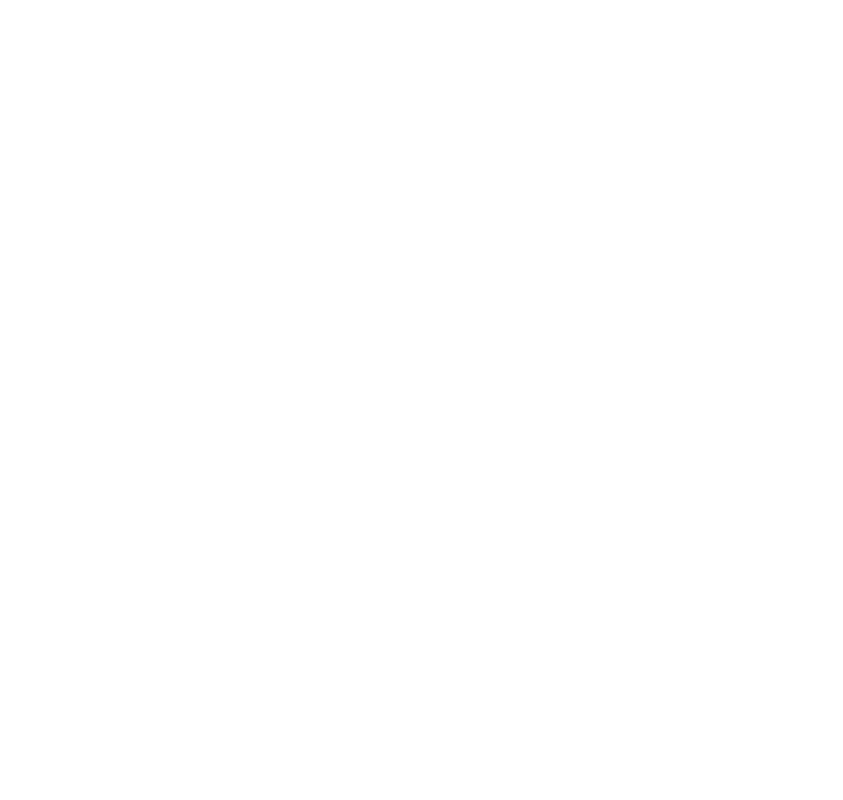
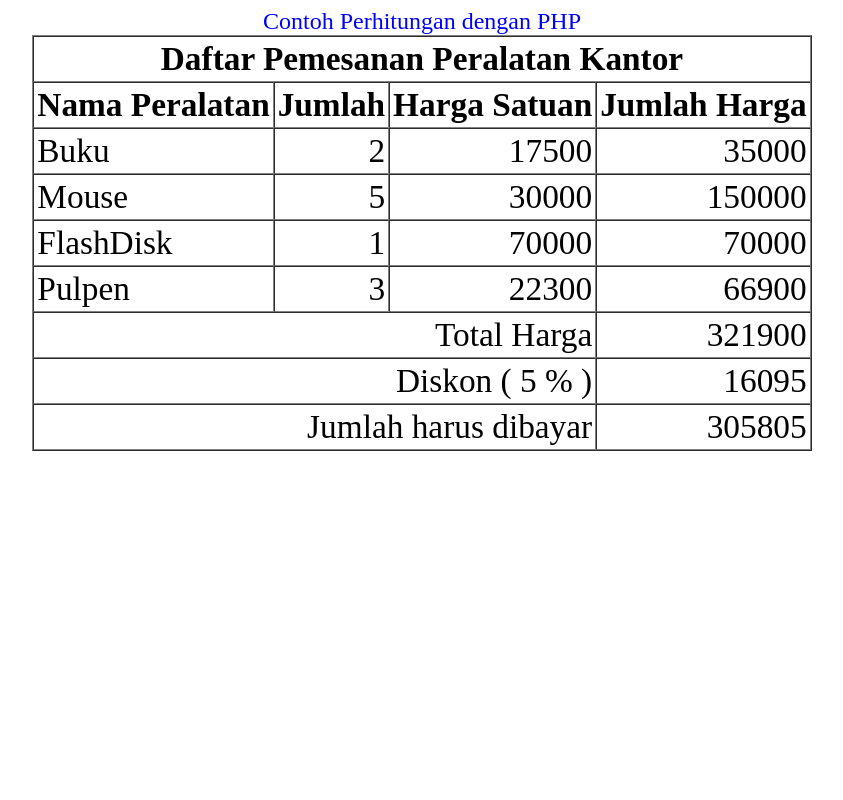
Before and after one commit to sadidan12/web2, a PHP site: page /pert2_latihan2.php in a window 1280 px wide. Before the commit the part shown is empty. Shown: the whole page, without its empty margins (218-1061 px from the left). Run offline with PHP 8.4, Linux system fonts and the light colour scheme.

Commit message:
Update pert2_latihan2.php

```diff
--- a/pert2_latihan2.php
+++ b/pert2_latihan2.php
@@ -8,3 +8,95 @@
 // harga per unit peralatan
 $harga1 = 17500;
 $harga2 = 30000;
+$harga3 = 70000;
+$harga4 = 22300;
+// jumlah peralatan yang ada
+$jmlbrg1 = 2;
+$jmlbrg2 = 5;
+$jmlbrg3 = 1;
+$jmlbrg4 = 3;
+// total harga per jenis peralatan
+$th1 = $jmlbrg1 * $harga1;
+$th2 = $jmlbrg2 * $harga2;
+$th3 = $jmlbrg3 * $harga3;
+$th4 = $jmlbrg4 * $harga4;
+// hitung grand total nilai peralatan
+$tharga = $th1 + $th2+ $th3 + $th4;
+// besar diskon
+$diskon = 5;
+// jumlah total diskon yang diberikan
+$tdiskon = ($diskon * $tharga)/100;
+// jumlah yang harus dibayar
+$tdibayar = $tharga - $tdiskon;
+?>
+<html>
+<head>
+<title>Daftar Peralatan Yang Dibeli</title>
+</head>
+<style TYPE="text/css">
+ body {
+ font-size: 14pt;
+ }
+ table {
+ font-size: 25pt;
+ }
+</style>
+<body>
+<center>
+<font face="comic sans serif" size=5 color= "blue">Contoh Perhitungan dengan PHP</font>
+<table border="1" cellspacing="0" cellpadding="3">
+<tr>
+<td colspan="4" align="center" valign="middle">
+<b>Daftar Pemesanan Peralatan Kantor</b>
+</td>
+</tr>
+<tr>
+<td><b>Nama Peralatan</b></td>
+<td><b>Jumlah</b></td>
+<td><b>Harga Satuan</b></td>
+<td><b>Jumlah Harga</b></td>
+</tr>
+<?php
+// Mulai untuk mengisi tabel daftar dengan data yang ada
+?>
+<tr>
+<td align="left"><?php echo $brg1; ?></td>
+<td align="right"><?php echo $jmlbrg1; ?></td>
+<td align="right"><?php echo $harga1; ?></td>
+<td align="right"><?php echo $th1; ?></td>
+</tr>
+<tr>
+<td align="left"><?php echo $brg2; ?></td>
+<td align="right"><?php echo $jmlbrg2; ?></td>
+<td align="right"><?php echo $harga2; ?></td>
+<td align="right"><?php echo $th2; ?></td>
+</tr>
+<tr>
+<td align="left"><?php echo $brg3; ?></td>
+<td align="right"><?php echo $jmlbrg3; ?></td>
+<td align="right"><?php echo $harga3; ?></td>
+<td align="right"><?php echo $th3; ?></td>
+</tr>
+<tr>
+<td align="left"><?php echo $brg4; ?></td>
+<td align="right"><?php echo $jmlbrg4; ?></td>
+<td align="right"><?php echo $harga4; ?></td>
+<td align="right"><?php echo $th4; ?></td>
+</tr>
+<tr>
+<td colspan="3" align="right">Total Harga</td>
+<td align="right"><?php echo $tharga; ?></td>
+</tr>
+<tr>
+<td colspan="3" align="right">
+Diskon <?php echo "( $diskon % )"; ?></td>
+<td align="right"><?php echo $tdiskon; ?></td>
+</tr>
+<tr>
+<td colspan="3" align="right">Jumlah harus dibayar</td>
+<td align="right"><?php echo $tdibayar; ?></td>
+</tr>
+</table>
+</center>
+</body>
+</html>
```
